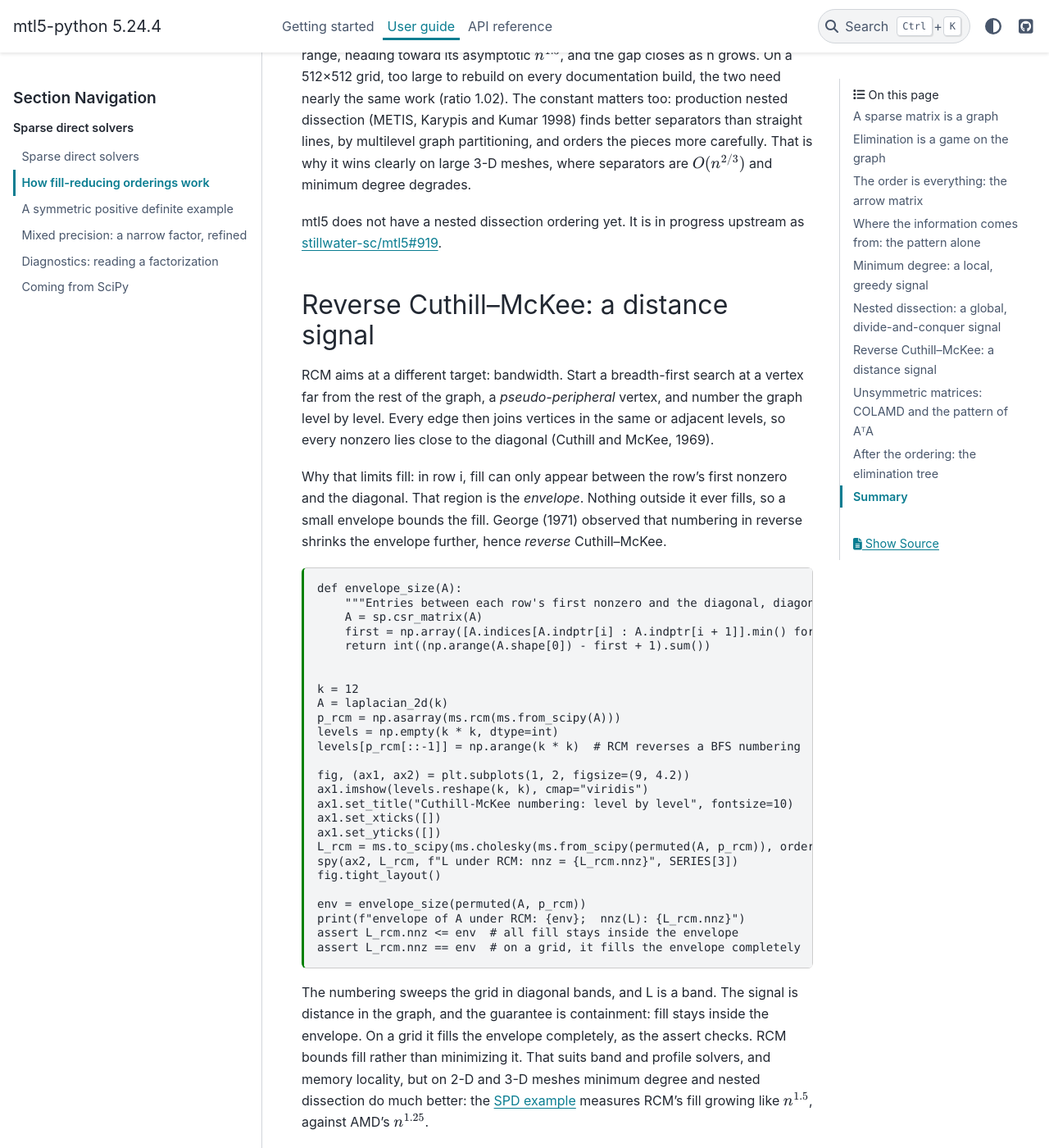
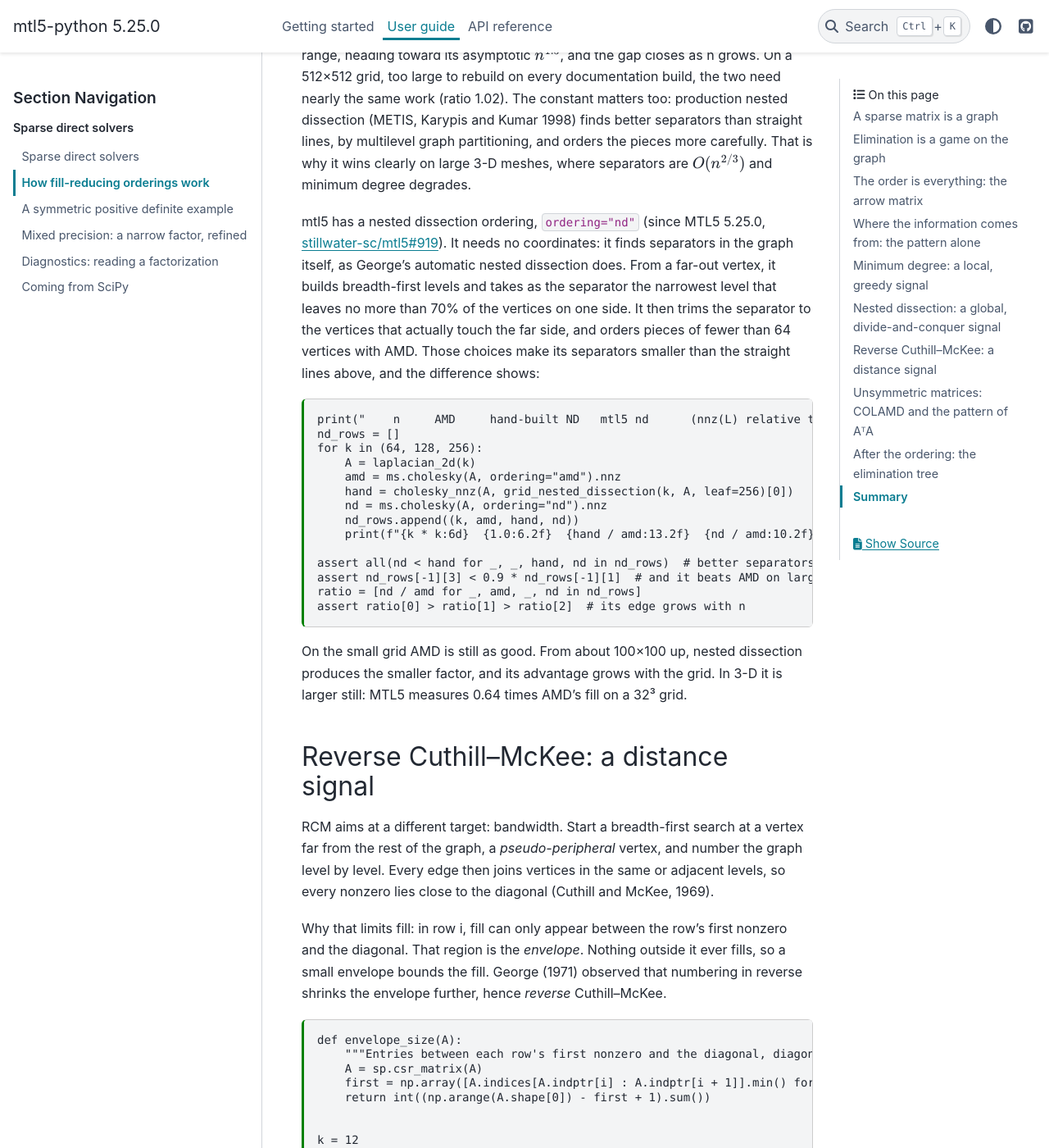
Before and after one commit to stillwater-sc/mtl5-python, a Sphinx documentation site: the page built from docs/guide/how-orderings-work.md, in a window 1280 px wide and 1400 px high, scrolled down 9132 px. Shown: the whole window at 82% size. Built offline with Sphinx 7.4.7 and the PyData theme 0.15.4, drawn with Linux system fonts in a browser that asks for light colours; pages that are not in the unit, such as notebooks, are missing from menus; some of the changed text lies outside the part shown.

Commit message:
chore(deps): bump MTL5 to v5.25.0, with nested dissection as ordering="nd" (#138)
The package version moves to 5.25.0, since its minor tracks MTL5's, and the
find_package floor to 5.25.0, a compile-time floor: the bindings include
ordering/nested_dissection.hpp (MTL5 #920, issue 919).

- "nd" is accepted by splu, supernodal_lu, cholesky, ldlt, supernodal_ldlt
  and qr, listed in orderings(), and available as ms.nested_dissection(A).
- tests/test_sparse_direct.py: TestNestedDissection (every factorization
  solves with it; nnz(L) < 0.95x AMD's on a 256x256 grid, measured 0.84x).
- docs: the SPD page adds "nd" to the fill-growth sweep and asserts its
  exponent is below AMD's and that it wins at 128x128; the orderings
  explainer compares mtl5's nd with its hand-built geometric version and AMD.

Committed as chore(deps), as #122 was: the minor bump is manual, and a
feat commit would have semantic-release compute 5.24.5 from the v5.24.4 tag.

Co-authored-by: Claude Opus 5.5 <noreply@anthropic.com>

````diff
--- a/docs/guide/how-orderings-work.md
+++ b/docs/guide/how-orderings-work.md
@@ -460,9 +460,37 @@ partitioning, and orders the pieces more carefully. That is why it wins
 clearly on large 3-D meshes, where separators are $O(n^{2/3})$ and minimum
 degree degrades.
 
-mtl5 does not have a nested dissection ordering yet. It is in progress
-upstream as
-[stillwater-sc/mtl5#919](https://github.com/stillwater-sc/mtl5/issues/919).
+mtl5 has a nested dissection ordering, `ordering="nd"` (since MTL5 5.25.0,
+[stillwater-sc/mtl5#919](https://github.com/stillwater-sc/mtl5/issues/919)).
+It needs no coordinates: it finds separators in the graph itself, as
+George's automatic nested dissection does. From a far-out vertex, it builds
+breadth-first levels and takes as the separator the narrowest level that
+leaves no more than 70% of the vertices on one side. It then trims the
+separator to the vertices that actually touch the far side, and orders
+pieces of fewer than 64 vertices with AMD. Those choices make its separators
+smaller than the straight lines above, and the difference shows:
+
+```{code-cell} python
+print("    n     AMD     hand-built ND   mtl5 nd      (nnz(L) relative to AMD)")
+nd_rows = []
+for k in (64, 128, 256):
+    A = laplacian_2d(k)
+    amd = ms.cholesky(A, ordering="amd").nnz
+    hand = cholesky_nnz(A, grid_nested_dissection(k, A, leaf=256)[0])
+    nd = ms.cholesky(A, ordering="nd").nnz
+    nd_rows.append((k, amd, hand, nd))
+    print(f"{k * k:6d}  {1.0:6.2f}  {hand / amd:13.2f}  {nd / amd:10.2f}")
+
+assert all(nd < hand for _, _, hand, nd in nd_rows)  # better separators than straight lines
+assert nd_rows[-1][3] < 0.9 * nd_rows[-1][1]  # and it beats AMD on large grids
+ratio = [nd / amd for _, amd, _, nd in nd_rows]
+assert ratio[0] > ratio[1] > ratio[2]  # its edge grows with n
+```
+
+On the small grid AMD is still as good. From about 100×100 up, nested
+dissection produces the smaller factor, and its advantage grows with the
+grid. In 3-D it is larger still: MTL5 measures 0.64 times AMD's fill on a
+32³ grid.
 
 ## Reverse Cuthill–McKee: a distance signal
 
@@ -598,7 +626,7 @@ and RCM, whose tree is close to a path, does not.
 | ordering | signal from the pattern | scope | best for |
 |---|---|---|---|
 | minimum degree / `amd` | current degree in the elimination graph | local, greedy, adaptive | general sparse symmetric matrices; the default for `cholesky`, `ldlt` |
-| nested dissection (mtl5#919) | small separators | global, divide and conquer | large 2-D and 3-D meshes; parallel factorization |
+| nested dissection / `nd` | small separators | global, divide and conquer | large 2-D and 3-D meshes; parallel factorization |
 | `rcm` | graph distance (BFS levels) | global, but aims at bandwidth | banded and profile solvers, locality |
 | `colamd` | degrees in the graph of AᵀA (rows as cliques) | local, greedy | LU with partial pivoting; the default for `splu`, `qr` |
 | `natural` | none | — | matrices already ordered well, and baselines |
@@ -608,6 +636,7 @@ trust: local degree, global separators, distance, or the column
 intersections that bound fill under any pivoting.
 
 API reference: {py:func}`mtl5.sparse.amd`, {py:func}`mtl5.sparse.colamd`,
-{py:func}`mtl5.sparse.rcm`, {py:func}`mtl5.sparse.ordering`,
+{py:func}`mtl5.sparse.rcm`, {py:func}`mtl5.sparse.nested_dissection`,
+{py:func}`mtl5.sparse.ordering`,
 {py:func}`mtl5.sparse.orderings`, {py:func}`mtl5.sparse.cholesky`,
 {py:func}`mtl5.sparse.splu`.
--- a/pyproject.toml
+++ b/pyproject.toml
@@ -47,7 +47,7 @@ build-backend = "scikit_build_core.build"
 
 [project]
 name = "mtl5"
-version = "5.24.4"
+version = "5.25.0"
 description = "Python bindings for MTL5 — NumPy/SciPy/JAX/PyTorch interop with hardware accelerator dispatch"
 readme = "README.md"
 license = {text = "MIT"}
````
Also changed, not shown: CHANGELOG.md (+13 -0 lines), CMakeLists.txt (+7 -4 lines), README.md (+3 -2 lines), docs/api/index.md (+1 -0 lines), docs/guide/spd-example.md (+17 -7 lines), 3 other files.
